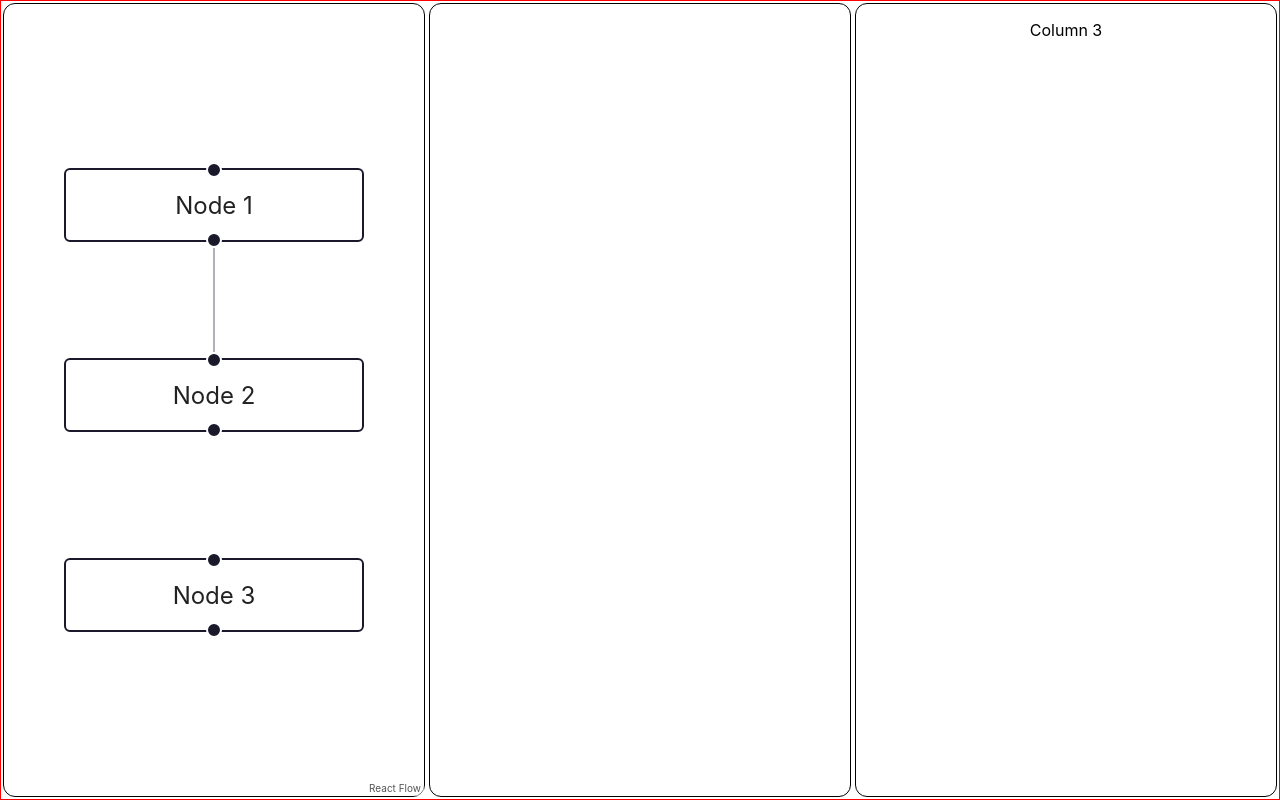
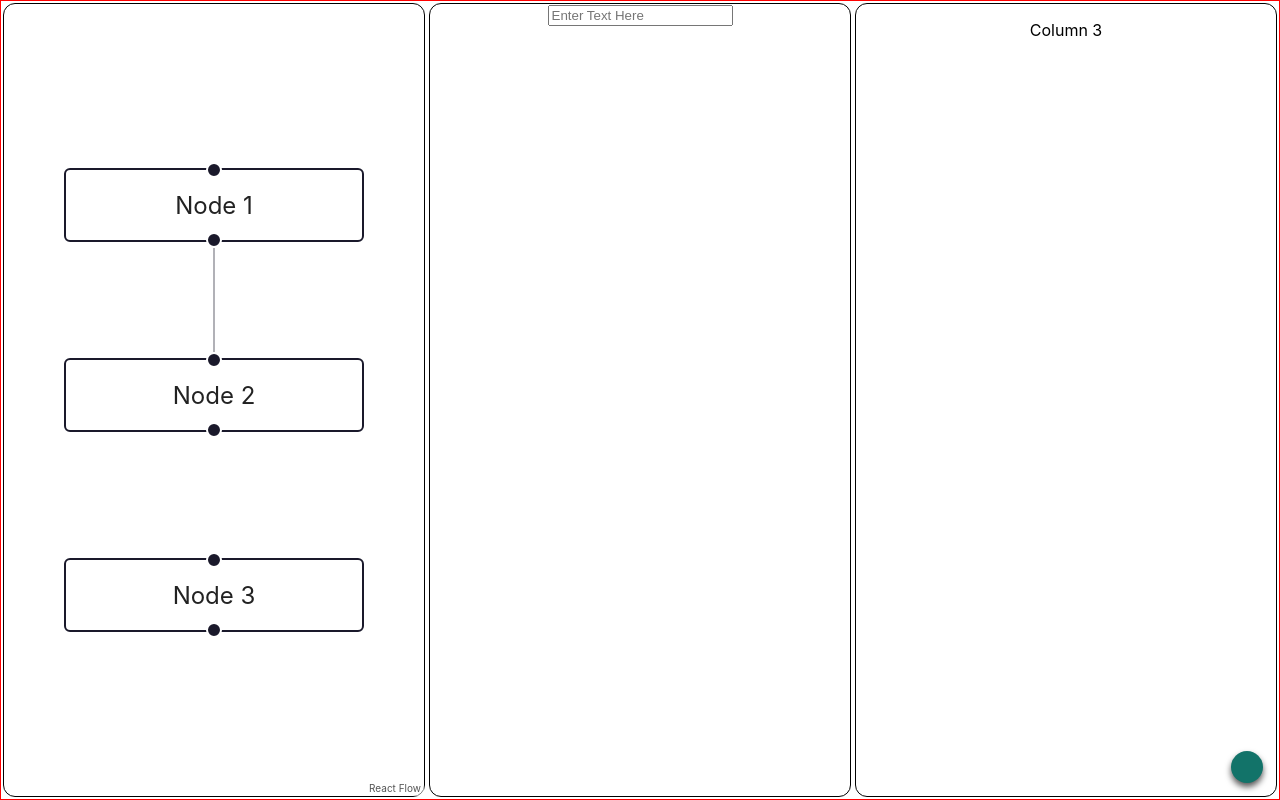
Before and after one commit to Hexes-Dev/torch-flow, a React (Vite) app: page / in a window 1280 px wide. Built offline with nearby package versions, Linux system fonts and the light colour scheme.

Commit message:
Stateful updates now passed to panels in Areas component

```diff
--- a/package.json
+++ b/package.json
@@ -12,12 +12,14 @@
     "@tauri-apps/api": "^1.0.0-rc.5",
     "react": "^18.0.0",
     "react-dom": "^18.0.0",
-    "react-flow-renderer": "^10.2.2"
+    "react-flow-renderer": "^10.2.2",
+    "uuid": "^8.3.2"
   },
   "devDependencies": {
     "@tauri-apps/cli": "^1.0.0-rc.10",
     "@types/react": "^18.0.0",
     "@types/react-dom": "^18.0.0",
+    "@types/uuid": "^8.3.4",
     "@vitejs/plugin-react": "^1.3.0",
     "typescript": "^4.6.3",
     "vite": "^2.9.9"
--- a/src/App.tsx
+++ b/src/App.tsx
@@ -8,7 +8,7 @@ function App() {
 
   let defaultAreas = [
     <Flow/>,
-    <div></div>,
+    <div><input type='text' placeholder='Enter Text Here'></input></div>,
     <p>Column 3</p>
   ]
 
--- a/src/ui/Areas.tsx
+++ b/src/ui/Areas.tsx
@@ -1,91 +1,113 @@
-import React, {useState, useRef, MouseEvent} from 'react';
+import React, {useState, useRef, useLayoutEffect, useEffect} from 'react';
 import './Areas.css';
+import AreasDivider from './AreasDivider';
+import AreasPanel from './AreasPanel';
+import FAB from './FAB';
+import { v4 as uuidv4 } from 'uuid';
+
 
 export default function Areas(props: any) {
 
+
+    // initialize properties
     let borderRadius = props?.borderRadius || 12;
     let borderWidth = props?.borderWidth || 1;
     let margin = props?.margin || 2
+    let dividerPadding = props?.dividerPadding || 8;
     let direction = props?.direction || 'row';
-    let areas = props?.defaultAreas || [<div></div>];
 
-    let [areaWidths, setWidths] = useState(areas.map((area: any) => `${100 / areas.length}%`));
+    let defaultElements = props?.defaultAreas || [<div></div>];
 
-    let [width, setWidth] = useState('50%');
+    let areas = defaultElements.map( (element: any) => {
+        return {
+            element: element,
+            width: 100 / defaultElements.length,
+        }
+    });
 
-    let dividerEventStarted = areas.map((area: any) => false);
 
-    let areasRef = useRef(null);
-    let areaRefs = areas.map((area: any) => useRef(null));
+    let [children, setChildren] = useState(areas);
 
-    function dividerEventStart(e: MouseEvent) {
-        let idxAttribute = e.currentTarget.getAttribute('custom-attribute');
-        let idx = idxAttribute == null ? 0 : parseInt(idxAttribute) - 1;
-        dividerEventStarted[idx] = true;
+    const LOCAL_STORAGE_KEY = 'areas.area-list';
+
+
+    function addPanel() {
+        let newPanel = {
+            element: <div></div>,
+            width: 100
+        }
+        let currentChildren = [...children, newPanel];
+        currentChildren.forEach( (v: any, i: number) => {
+            currentChildren[i].width = 100 / currentChildren.length;
+        });
+        setChildren( (children: any) => {
+            return currentChildren;
+        });
     }
 
-    function dividerEventMove(e: MouseEvent) {
-        let idx = dividerEventStarted.indexOf(true);
-        if(idx < 0) {
-            return false;
-        }
-
-        let mainAreas: any = areasRef.current;
-
-        let area1 = areaRefs[idx].current;
-        let area2 = areaRefs[idx+1].current;
-
-        let area1Percent = parseFloat(area1.style.width);
-        let area2Percent = parseFloat(area2.style.width);
-        let totalPercent = area1Percent + area2Percent;
-        let movementPercent = e.movementX / mainAreas.offsetWidth * 100;
-
-
-
-        area1.style.width = `${area1Percent + movementPercent}%`;
-        area2.style.width = `${area2Percent - movementPercent}%`;
-
-
-        console.log(movementPercent, area1.style.width, area2.style.width)
-
-        e.preventDefault();
+    function removePanel(idx: number) {
+        let currentChildren = [...children];
+        currentChildren.splice(idx, 1);
+        currentChildren.forEach( (v: any, i: number) => {
+            currentChildren[i].width = 100 / currentChildren.length;
+        });
+        setChildren( (children: any) => {
+            return currentChildren;
+        });
     }
 
-    function dividerEventEnd() {
-        dividerEventStarted = dividerEventStarted.map((bool: boolean) => false);
-        console.log(areaWidths);
+    const areaRef: any = useRef();
+    const [dimensions, setDimensions] = useState({ width:0, height: 0 });
+
+    useLayoutEffect(() => {
+      if (areaRef.current) {
+        setDimensions({
+          width: areaRef.current.offsetWidth,
+          height: areaRef.current.offsetHeight
+        });
+      }
+    }, []);
+
+    function getDividerCenter(idx: number) {
+        let itemsLeft = [...children].splice(0, idx);
+        let percentLeft = itemsLeft.reduce( (prev: any, curr: any) => {
+            return prev + curr.width;
+        }, 0);
+
+        let left = percentLeft / 100 * dimensions.width;
+        return left;
+    }
+
+    let [activeDivider, setActiveDivider] = useState(-1);
+
+    let [xy, setXY] = useState([0, 0]);
+
+    function resizeEvent(e: React.MouseEvent) {
+
+        if(activeDivider < 0) {
+            return;
+        }
+        e.preventDefault();
+        let idx = activeDivider;
+        let currentChildren = [...children];
+        let first = currentChildren[idx - 1];
+        let last = currentChildren[idx];
+        let movementPercent = e.movementX / dimensions.width * 100;
+
+        first.width = first.width + movementPercent;
+        last.width = last.width - movementPercent;
+
+        setChildren((children: any) => {
+            return currentChildren
+        })
     }
 
 
-    function mapChild(area: any, idx: number) {
-        let key = `area-${idx}`;
-        let dividerStyle: any = {};
-        if(direction == 'row') {
-            dividerStyle.left = `${-2 * margin - borderWidth}px`;
-        } else {
-
-        }
-
-        return(
-            <div className='area' key={key} ref={areaRefs[idx]} style={{
-                'borderRadius': borderRadius+'px',
-                'margin': margin+'px',
-                'border': `solid ${borderWidth}px black`,
-                'width': areaWidths[idx]
-            }}>
-                {area}
-                {idx > 0 && <div className='area-divider' style={dividerStyle} onMouseDown={dividerEventStart} custom-attribute={idx}></div>}
-            </div>
-        )
-    }
-
-    let childElements = areas.map(mapChild);
-
-    let [children, setChildren] = useState(childElements);
-
     return(
-        <div className='areas' ref={areasRef} style={{flexDirection: direction}} onMouseMove={dividerEventMove} onMouseUp={dividerEventEnd}>
-            {children}
+        <div className='areas' ref={areaRef} style={{flexDirection: direction}} onMouseMove={resizeEvent} onMouseUp={() => setActiveDivider(-1)} /*onMouseMove={dividerEventMove} onMouseUp={dividerEventEnd}*/>
+            {children.map( (child: any, idx: number) => (<AreasPanel key={uuidv4()} index={idx} removePanel={removePanel} width={child.width}>{child.element}</AreasPanel>))}
+            {children.map( (child: any, idx: number) => (<AreasDivider key={uuidv4()} index={idx} setActive={setActiveDivider} resizeEvent={resizeEvent} center={getDividerCenter(idx)}/>))}
+            <FAB onClick={(e: React.MouseEvent) => addPanel()} ></FAB>
         </div>
     )
 }
--- /dev/null
+++ b/src/ui/AreasDivider.tsx
@@ -0,0 +1,23 @@
+import React, { useState } from 'react';
+
+export default function AreasDivider(props: any) {
+
+    let center = props.center;
+    let width = 8;
+    let index = props.index;
+    let resizing = false;
+
+    function handleMouseDown(e: React.MouseEvent) {
+        props.setActive(index);
+        e.preventDefault();
+    }
+
+    return (
+        <div className='area-divider' onMouseDown={handleMouseDown} style={{
+            left: `${center - width / 2}px`,
+            width: `${width}px`
+        }}>
+
+        </div>
+    )
+}
--- /dev/null
+++ b/src/ui/AreasPanel.tsx
@@ -0,0 +1,26 @@
+import React, {useState, useRef, MouseEvent, MouseEventHandler} from 'react';
+import './Areas.css';
+
+export default function AreasPanel(props: any) {
+
+    // initialize properties
+    let borderRadius = props?.borderRadius || 12;
+    let borderWidth = props?.borderWidth || 1;
+    let margin = props?.margin || 2
+    let dividerPadding = props?.dividerPadding || 8;
+    let innerElement = props?.children || <div></div>;
+    let width = props?.width || 100;
+
+
+
+    return(
+        <div className='area' key={1} style={{
+            'borderRadius': borderRadius+'px',
+            'margin': margin+'px',
+            'border': `solid ${borderWidth}px black`,
+            'width': `${width}%`,
+        }}>
+            {innerElement}
+        </div>
+    )
+}
--- /dev/null
+++ b/src/ui/FAB.tsx
@@ -0,0 +1,30 @@
+import React from 'react';
+
+export default function FAB(props: any) {
+
+    let size = props?.size || '32px';
+    let color = props?.color || '#127369';
+    let position = props?.position || 'bottom-right';
+
+    let bottom = position.includes('bottom') ? '16px' : 'unset';
+    let right = position.includes('right') ? '16px' : 'unset';
+    let top = position.includes('top') ? '16px' : 'unset';
+    let left = position.includes('left') ? '16px' : 'unset';
+
+    return (
+        <div style={{
+            position: 'absolute',
+            backgroundColor: color,
+            width: size,
+            height: size,
+            borderRadius: size,
+            zIndex: 1000,
+            bottom: bottom,
+            top: top,
+            left: left,
+            right: right,
+            boxShadow: '0px 4px 6px #000A',
+            cursor: 'pointer'
+        }} onClick={props?.onClick}></div>
+    )
+}
```
Also changed, not shown: 1 other file (tests, documents, lock files or other folders).
